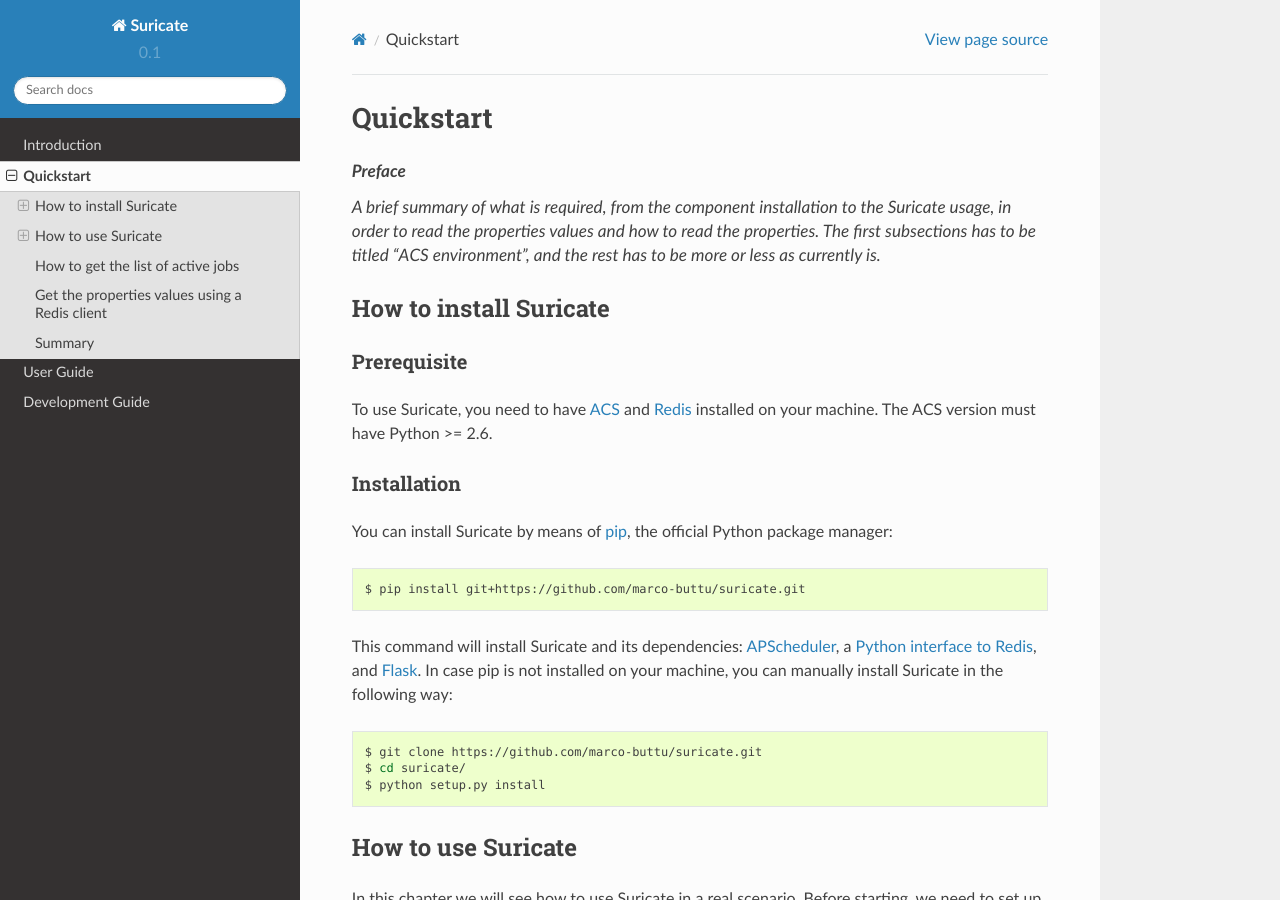
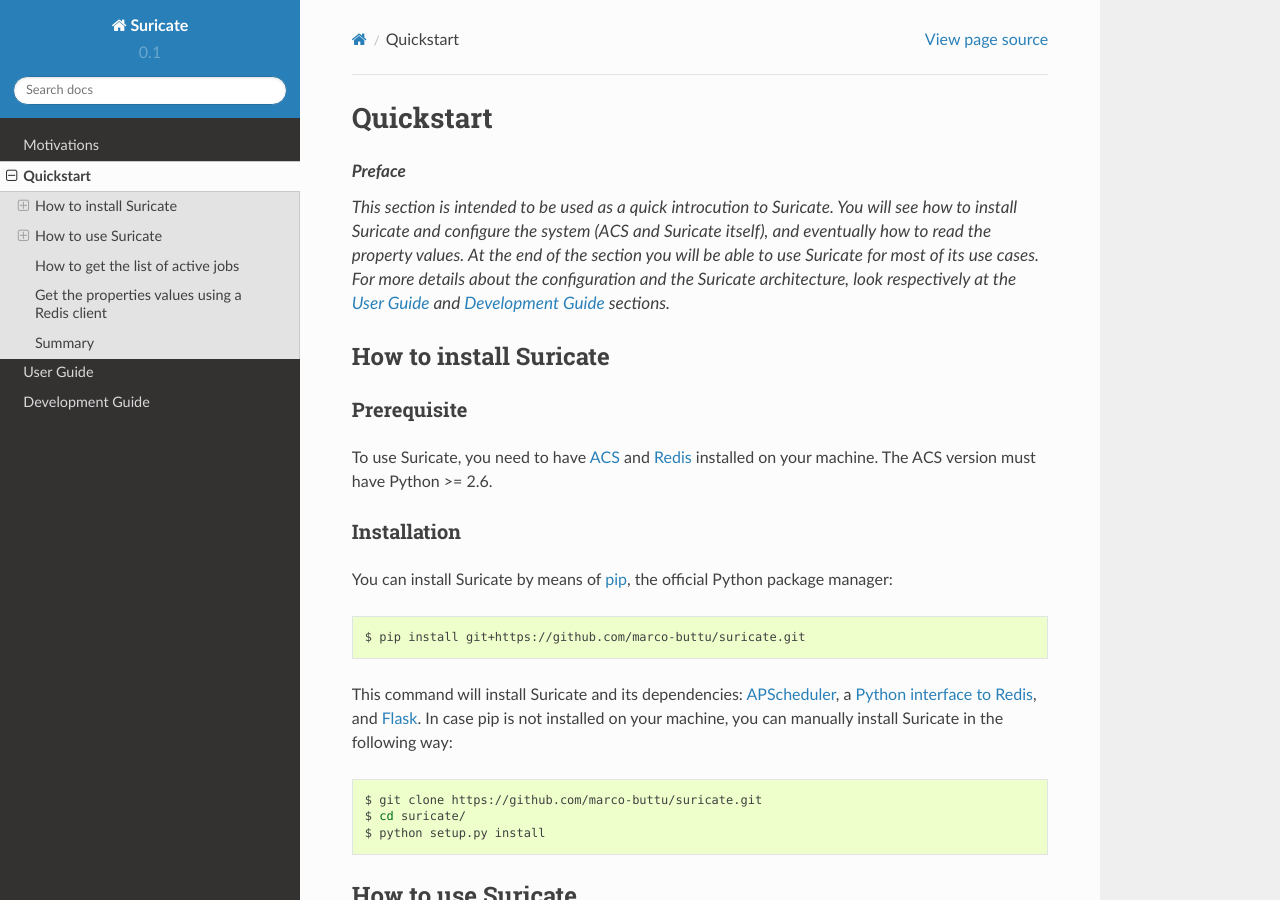
Before and after one commit to discos/suricate, a Sphinx documentation site: the page built from docs/quickstart.rst, in a window 1280 px wide and 900 px high. Built offline with Sphinx 7.4.7 and the Read the Docs theme 2.0.0, drawn with Linux system fonts in a browser that asks for light colours; some of the changed text lies outside the part shown.

Commit message:
Completed motivations and quickstart.

```diff
--- a/docs/quickstart.rst
+++ b/docs/quickstart.rst
@@ -6,10 +6,13 @@
 
 .. topic:: Preface
 
-   A brief summary of what is required, from the component installation
-   to the Suricate usage, in order to read the properties values and
-   how to read the properties. The first subsections has to be titled
-   "ACS environment", and the rest has to be more or less as currently is.
+   This section is intended to be used as a quick introcution to Suricate.
+   You will see how to install Suricate and configure the system (ACS and
+   Suricate itself), and eventually how to read the property values.
+   At the end of the section you will be able to use Suricate for most
+   of its use cases. For more details about the configuration and the
+   Suricate architecture, look respectively at the :ref:`user-guide` and
+   :ref:`dev-guide` sections.
 
 
 How to install Suricate
@@ -153,7 +156,7 @@
 
 Suricate execution
 ------------------
-As we said in the section :ref:`introduction`, Suricate
+As we said in the section :ref:`motivations`, Suricate
 is an application that reads the properties of some ACS components
 in order to publish and save them via `Redis <http://redis.io/>`_.
 This means we need to tell Suricate which properties we want it to
--- a/docs/userguide.rst
+++ b/docs/userguide.rst
@@ -8,6 +8,8 @@
 
    How to use the clients?
 
+The Suricate API
+================
 
 No static components
 ====================
```
Also changed, not shown: docs/index.rst (+5 -2 lines), docs/introduction.rst (deleted, +0 -8 lines), docs/motivations.rst (added, +29 -0 lines).
